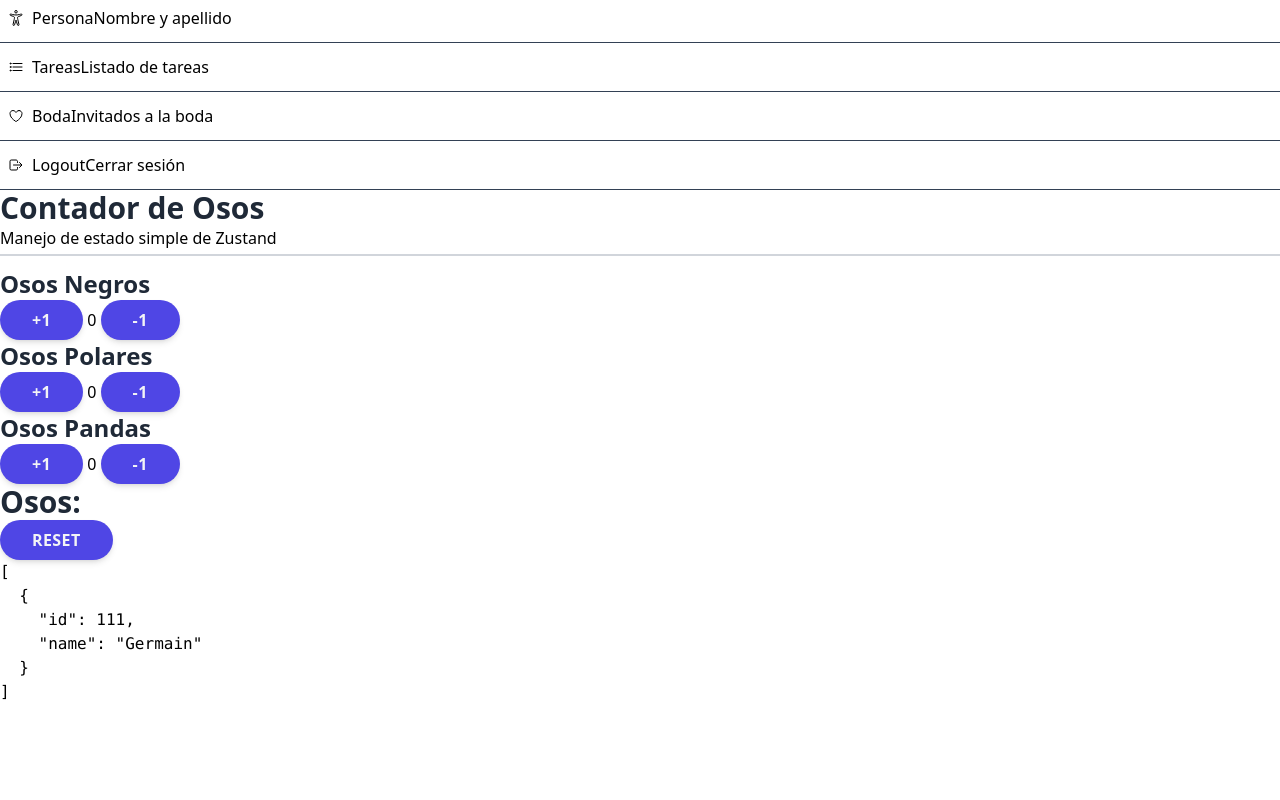
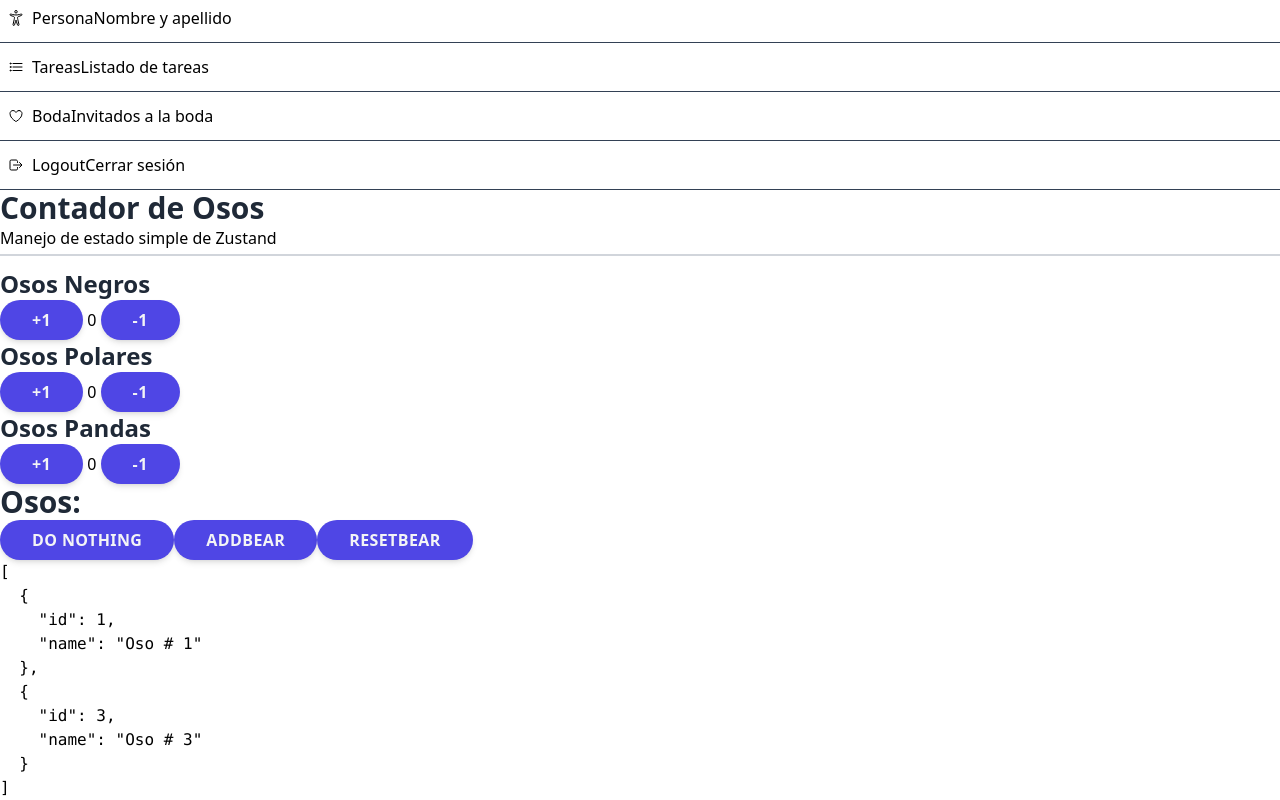
Before and after one commit to gergg90/zustand-dashboard, a React (Vite) app: page /dashboard/bears in a window 1280 px wide. Shown: the part 512-1312 px from the top of the page. Before the commit the page ends 1216 px from the top, so only its background shows below. Built offline with nearby package versions, Linux system fonts and the light colour scheme.

Commit message:
add and clear bears in array

```diff
--- a/src/pages/01-basic/BearPage.tsx
+++ b/src/pages/01-basic/BearPage.tsx
@@ -78,11 +78,17 @@ export function BearsDisplay() {
 
   // const bears = useBearsStore((state) => state.bears);
   const doNothing = useBearsStore((state) => state.doNothing);
+  const addBear = useBearsStore((state) => state.addBear);
+  const clearBear = useBearsStore((state) => state.clearBear);
 
   return (
     <WhiteCard>
       <h1>Osos:</h1>
-      <button onClick={doNothing}>Reset</button>
+      <button onClick={doNothing}>Do Nothing</button>
+
+      <button onClick={addBear}>addbear</button>
+      <button onClick={clearBear}>resetbear</button>
+
       <pre>{JSON.stringify(bears, null, 2)}</pre>
     </WhiteCard>
   );
--- a/src/stores/bears/bears.store.ts
+++ b/src/stores/bears/bears.store.ts
@@ -11,6 +11,8 @@ interface BearState {
   polarBears: number;
 
   bears: Bears[];
+  addBear: () => void;
+  clearBear: () => void;
 
   doNothing: () => void;
 
@@ -34,8 +36,21 @@ export const useBearsStore = create<BearState>()((set) => ({
   pandaBears: 0,
   polarBears: 0,
 
-  bears: [{ id: 111, name: "Germain" }],
+  bears: [
+    { id: 1, name: "Oso # 1" },
+    { id: 3, name: "Oso # 3" },
+  ],
   doNothing: () => set((state) => ({ bears: [...state.bears] })),
+
+  addBear: () =>
+    set((state) => ({
+      bears: [
+        ...state.bears,
+        { id: state.bears.length + 1, name: `Oso # ${state.bears.length + 1}` },
+      ],
+    })),
+
+  clearBear: () => set({ bears: [] }),
 
   //function blackBear
   increseBlackBear: (by) =>
```
